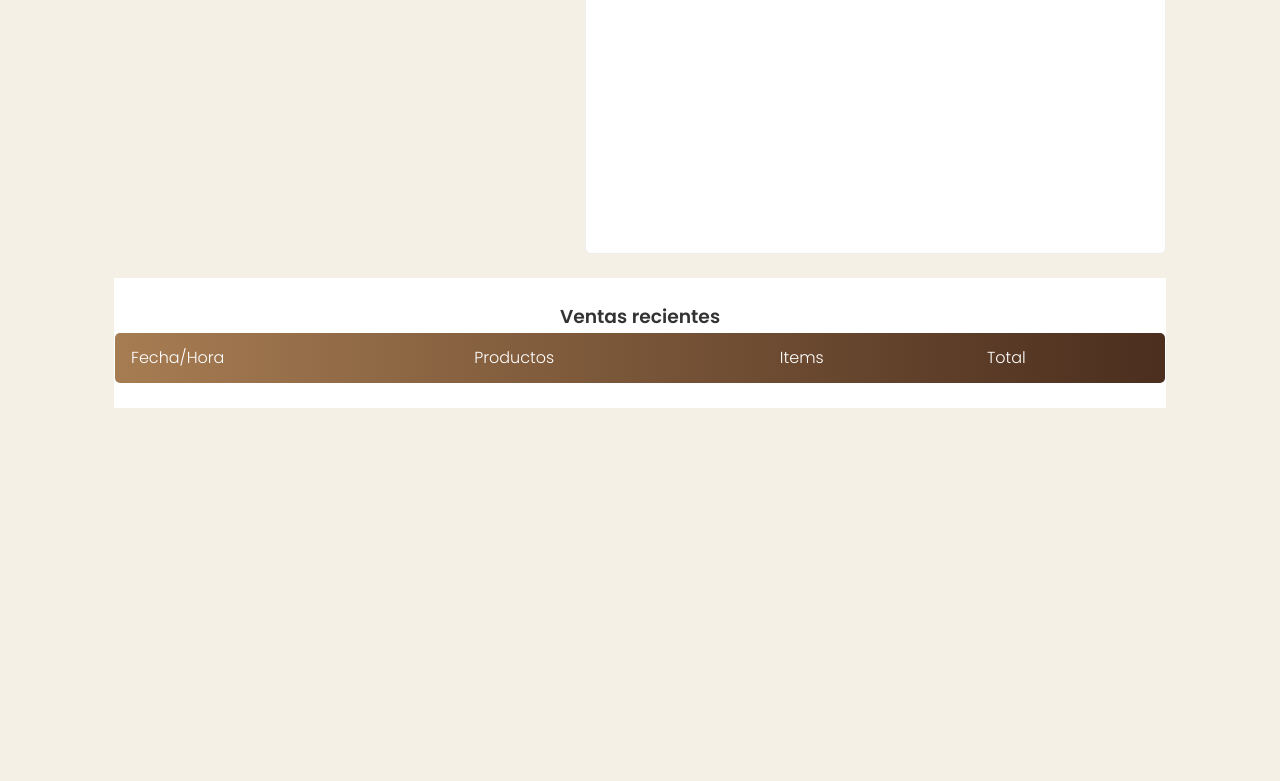
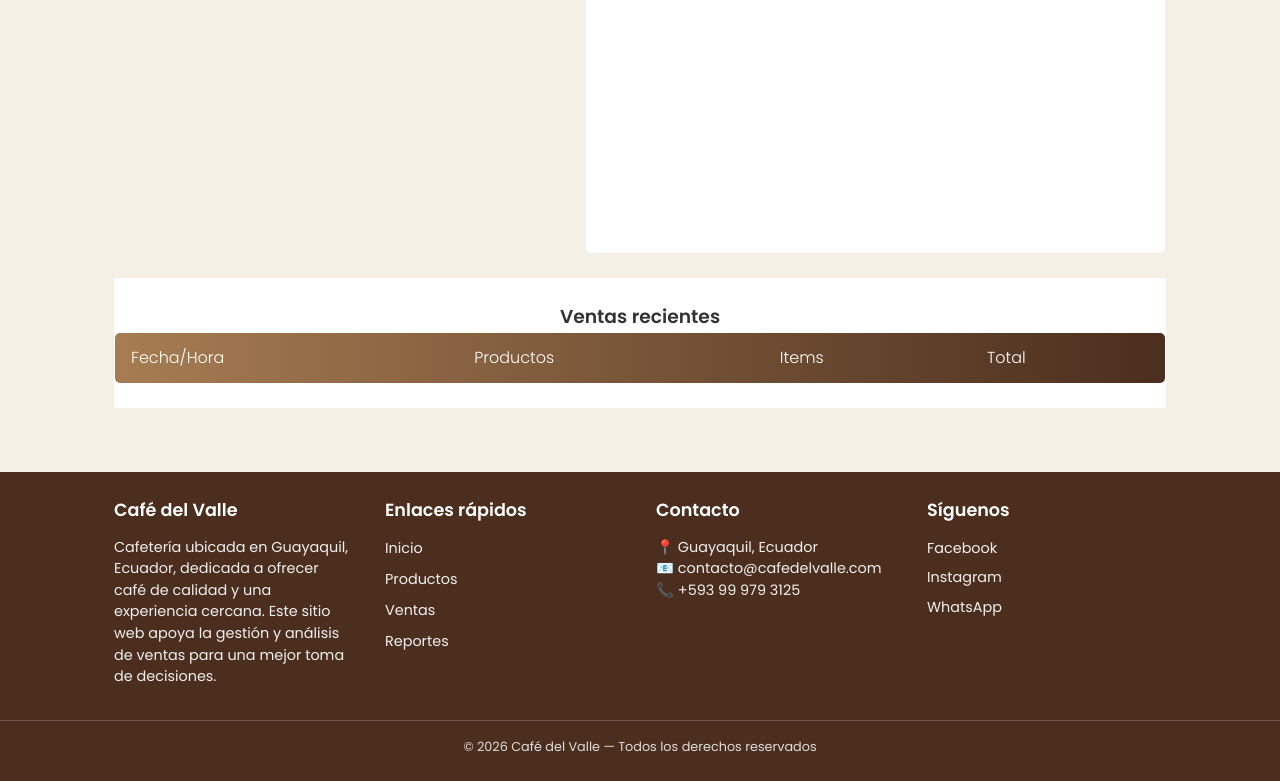
Before and after one commit to Grupo-Web/Proyecto---Examen, a website: page frontend/dashboard.html in a window 1280 px wide. Shown: the part 564-1345 px from the top of the page. Before the commit the page ends 1036 px from the top, so only its background shows below. Drawn offline with nearby package versions, Linux system fonts and the light colour scheme; no server answers.

Commit message:
Update dashboard.html

```diff
--- a/frontend/dashboard.html
+++ b/frontend/dashboard.html
@@ -1,5 +1,6 @@
 <!DOCTYPE html>
 <html lang="es">
+
 <head>
     <meta charset="UTF-8">
     <title>Dashboard - Café del Valle</title>
@@ -13,6 +14,7 @@
     <!-- Estilos específicos del dashboard -->
     <link rel="stylesheet" href="assets/css/dashboard.css">
 </head>
+
 <body>
     <!-- NAVBAR (tomada del index.html para mantener consistencia) -->
     <header class="navbar">
@@ -93,10 +95,55 @@
 
         </div>
     </main>
+    <!-- FOOTER -->
+    <footer class="footer">
+        <div class="container footer-content">
 
+            <div class="footer-column">
+                <h3>Café del Valle</h3>
+                <p>
+                    Cafetería ubicada en Guayaquil, Ecuador, dedicada a ofrecer café de calidad
+                    y una experiencia cercana. Este sitio web apoya la gestión y análisis de
+                    ventas para una mejor toma de decisiones.
+                </p>
+            </div>
+
+            <div class="footer-column">
+                <h3>Enlaces rápidos</h3>
+                <ul class="footer-links">
+                    <li><a href="index.html">Inicio</a></li>
+                    <li><a href="products.html">Productos</a></li>
+                    <li><a href="register-sale.html">Ventas</a></li>
+                    <li><a href="dashboard.html">Reportes</a></li>
+                </ul>
+            </div>
+
+            <div class="footer-column">
+                <h3>Contacto</h3>
+                <p>📍 Guayaquil, Ecuador</p>
+                <p>📧 contacto@cafedelvalle.com</p>
+                <p>📞 +593 99 979 3125</p>
+            </div>
+
+            <div class="footer-column">
+                <h3>Síguenos</h3>
+                <div class="footer-socials">
+                    <a href="#">Facebook</a>
+                    <a href="#">Instagram</a>
+                    <a href="#">WhatsApp</a>
+                </div>
+            </div>
+
+        </div>
+
+        <div class="footer-bottom">
+            <p>© 2026 Café del Valle — Todos los derechos reservados</p>
+        </div>
+    </footer>
     <!-- Chart.js CDN -->
     <script src="https://cdn.jsdelivr.net/npm/chart.js"></script>
     <!-- Script del dashboard -->
     <script src="assets/js/dashboard.js"></script>
 </body>
+
 </html>
```
